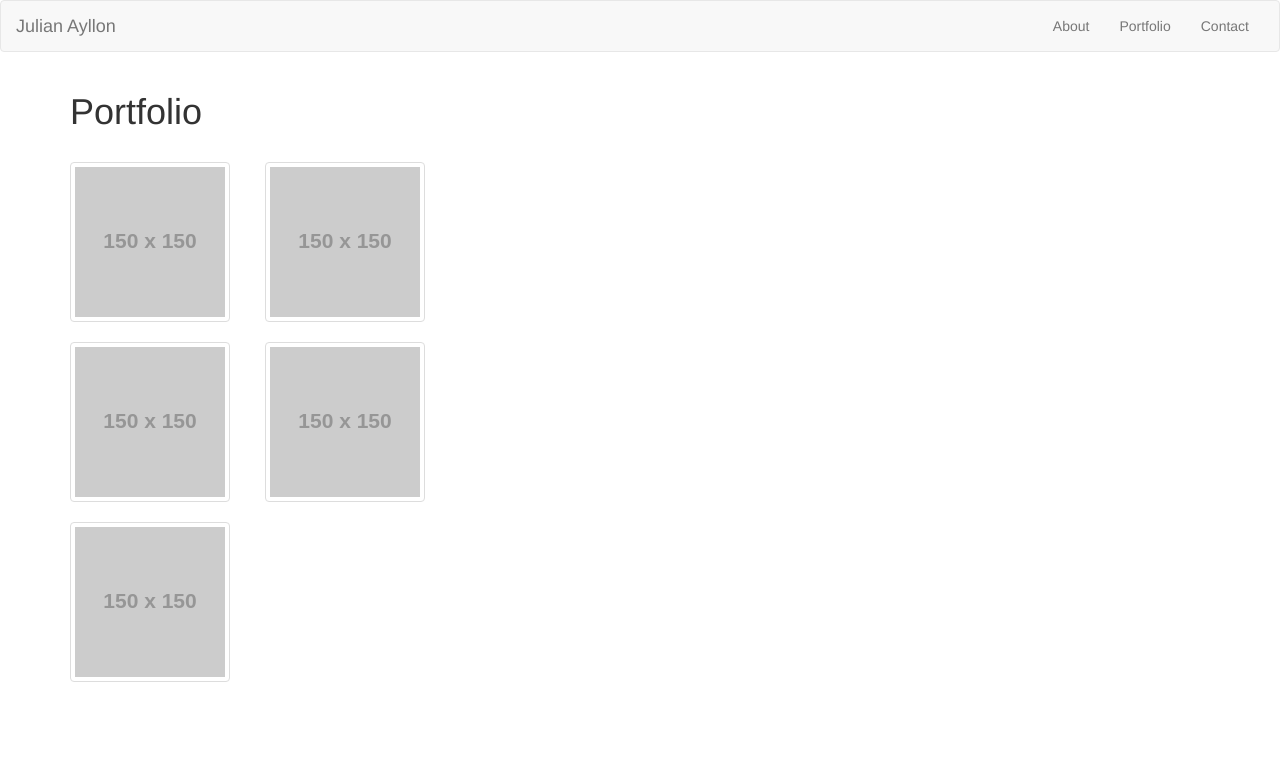
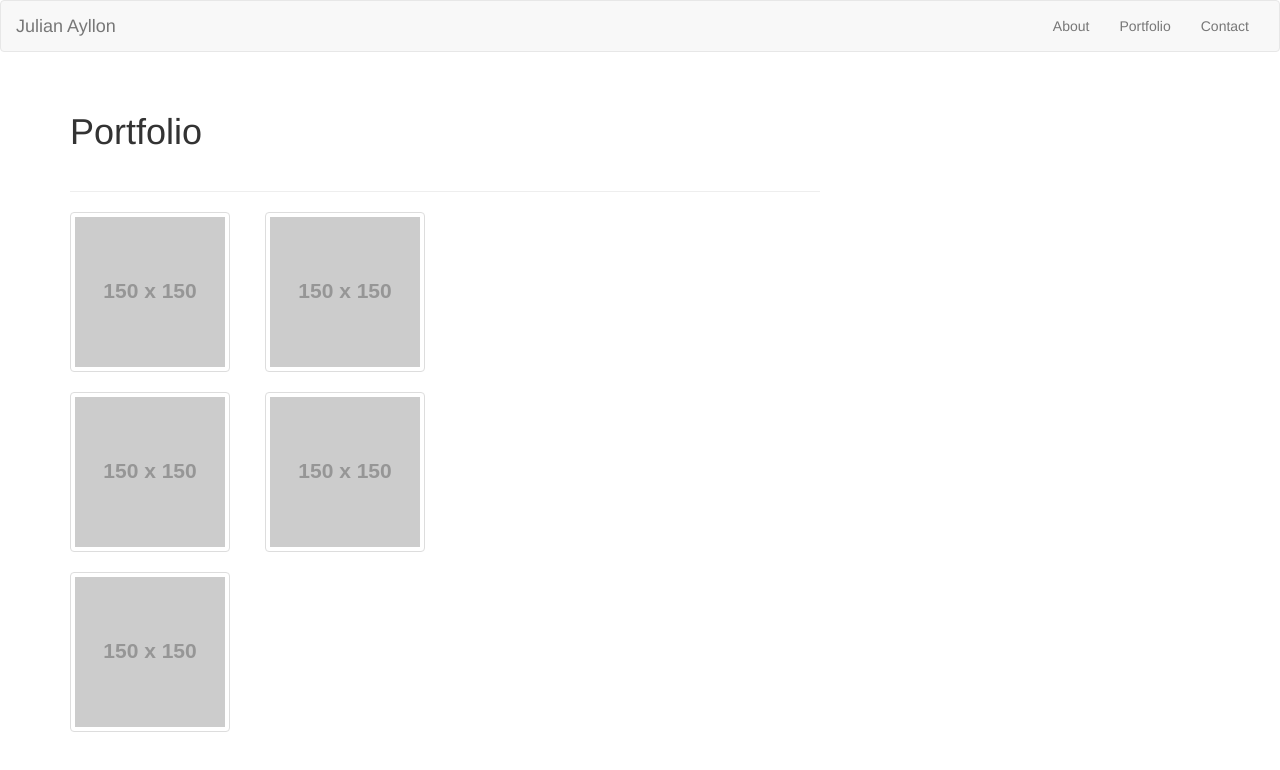
Before and after one commit to cusco1982/Bootstrap-Portfolio, a plain HTML site: page portfolio.html in a window 1280 px wide. Drawn offline with nearby package versions, Linux system fonts and the light colour scheme; placeholder pictures from the web are drawn by us.

Commit message:
Portfolio page header seperated into own div

```diff
--- a/portfolio.html
+++ b/portfolio.html
@@ -43,10 +43,10 @@
               <div class="container">
                 <div class="row">
                     <div class="col-sm-8">
-                        <div class="page-hseader">
+                        <div class="page-header">
                             <h1>Portfolio</h1> <br>
                         </div>
-                        <div>
+
 
                             <div class="row">
                                 <div class="col-sm-3">
```
